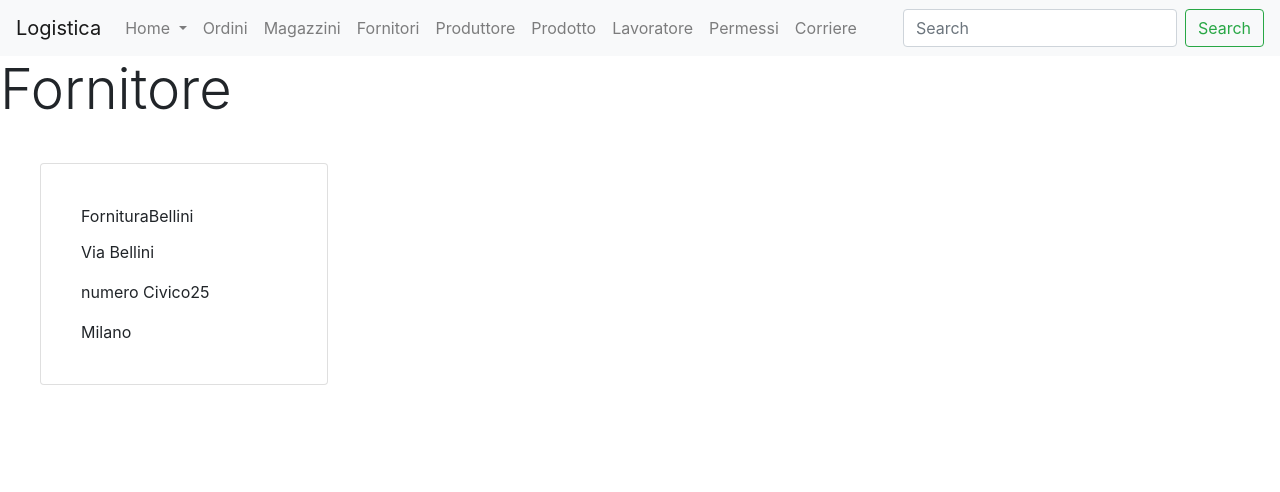
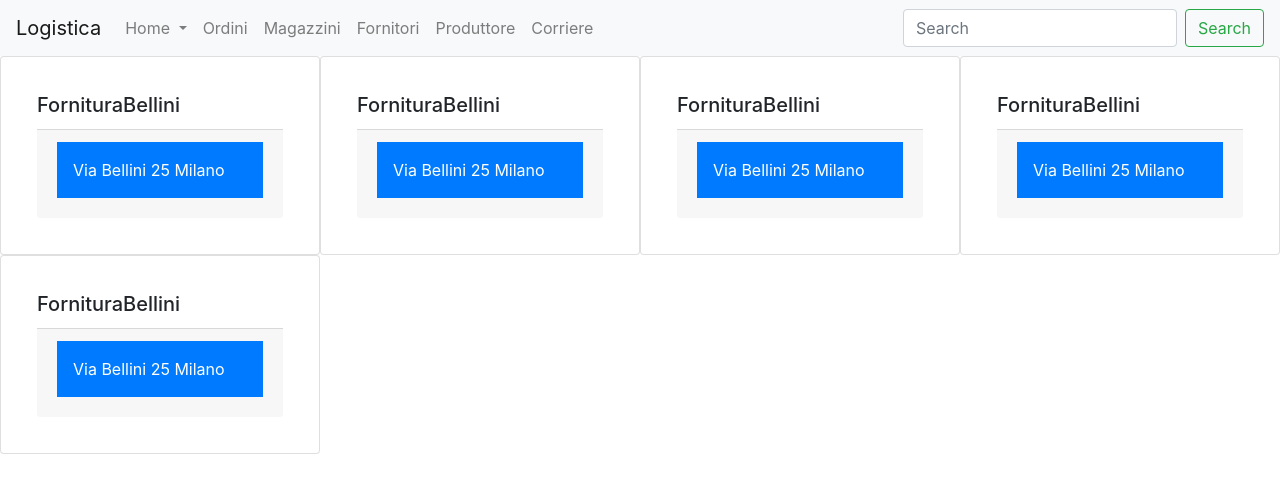
Before and after one commit to fiacca98/EFintus, an Angular app in the folder LogisticaFrontEnd/: page /fornitori in a window 1280 px wide. Shown: the top 492 px of the page. Built offline with nearby package versions, Linux system fonts and the light colour scheme; data requests are answered from the project's data file.

Commit message:
Updates on warehouse

```diff
--- a/LogisticaFrontEnd/src/app/components/fornitori/fornitori.component.css
+++ b/LogisticaFrontEnd/src/app/components/fornitori/fornitori.component.css
@@ -1,3 +1,18 @@
-div {
-    margin: 20px;
+.column {
+  float: left;
+  width: 25%;
+
+}
+
+.row{
+  margin: 0;
+  padding: 0;
+}
+
+
+
+@media screen and (max-width: 600px) {
+  .column {
+    width: 100%;
   }
+}
--- a/LogisticaFrontEnd/src/app/components/fornitori/fornitori.component.html
+++ b/LogisticaFrontEnd/src/app/components/fornitori/fornitori.component.html
@@ -1,12 +1,14 @@
-<h1 class="display-4">Fornitore</h1>
 <div class="row">
-  <div *ngFor="let elemento of fornitore" class="card" style="width: 18rem;">
-
-    <div class="card-body">
-      <p class="card-title">{{elemento.nome}}</p>
-      <p class="card-text">Via {{elemento.via}}</p>
-      <p class="card-text">numero Civico{{elemento.n_civico}}</p>
-      <p class="card-text">{{elemento.citta}}</p>
+  <div class="column" *ngFor="let elemento of fornitore">
+    <div class="card-group">
+      <div class="card p-3" >
+        <div class="card-body">
+          <h5 class="card-title">{{elemento.nome}}</h5>
+          <div class="card-footer">
+            <p class="p-3 mb-2 bg-primary text-white">Via {{elemento.via}} {{elemento.n_civico}} {{elemento.citta}}</p>
+          </div>
+        </div>
+      </div>
     </div>
   </div>
 </div>
--- a/LogisticaFrontEnd/src/app/components/magazzini/magazzini.component.html
+++ b/LogisticaFrontEnd/src/app/components/magazzini/magazzini.component.html
@@ -4,10 +4,33 @@
               <div class="card p-3" >
                 <div class="card-body">
                   <h5 class="card-title">{{elemento.nome}}</h5>
-                  <p class="card-text">This is a wider card with supporting text below as a natural lead-in to additional content. This content is a little bit longer.</p>
+                  <p class="card-text"> Via {{elemento.via}} {{n_civico}} {{elemento.citta}} {{elemento.cap}}</p>
+                  <p class="card-text">Metratura: {{elemento.metratura}}</p>
+                  <p class="card-text">Altezza: {{elemento.altezza}}, Capacita: {{elemento.capacita}}</p>
                 </div>
                 <div class="card-footer">
-                  <button type="button" class="btn btn-primary btn-lg btn-block">Dettagli</button>
+                  <!-- Button trigger modal -->
+                <button type="button" class="btn btn-primary btn-lg btn-block" data-toggle="modal" data-target="#exampleModalCenter">Dettagli</button>
+
+                  <!-- Modal -->
+                  <div class="modal fade" id="exampleModalCenter" tabindex="-1" role="dialog" aria-labelledby="exampleModalCenterTitle" aria-hidden="true">
+                    <div class="modal-dialog modal-dialog-centered" role="document">
+                      <div class="modal-content" >
+                        <div class="modal-header">
+                          <h5 class="modal-title" id="exampleModalLongTitle"></h5>
+                          <button type="button" class="close" data-dismiss="modal" aria-label="Close">
+                            <span aria-hidden="true">&times;</span>
+                          </button>
+                        </div>
+                        <div class="modal-body">
+                          ...
+                        </div>
+                        <div class="modal-footer">
+                          <button type="button" class="btn btn-primary" data-dismiss="modal">Close</button>
+                        </div>
+                      </div>
+                    </div>
+                  </div>
                 </div>
               </div>
 
--- a/LogisticaFrontEnd/src/app/components/produttore/produttore.component.css
+++ b/LogisticaFrontEnd/src/app/components/produttore/produttore.component.css
@@ -1,3 +1,18 @@
-div{
-    margin: 20px;
-}
+.column {
+    float: left;
+    width: 25%;
+
+  }
+
+  .row{
+    margin: 0;
+    padding: 0;
+  }
+
+
+
+  @media screen and (max-width: 600px) {
+    .column {
+      width: 100%;
+    }
+  }
--- a/LogisticaFrontEnd/src/app/components/produttore/produttore.component.html
+++ b/LogisticaFrontEnd/src/app/components/produttore/produttore.component.html
@@ -1,4 +1,4 @@
-<h1 class="display-4">Produttore</h1>
+<!--<h1 class="display-4">Produttore</h1>
 <div class="row">
   <div *ngFor="let elemento of produttore" class="card" style="width: 18rem;">
     <div class="card-body">
@@ -9,4 +9,19 @@
       <p class="card-text">Cap: {{elemento.cap}}</p>
     </div>
   </div>
-</div>
+</div>-->
+<div class="row">
+    <div class="column" *ngFor="let elemento of produttore">
+        <div class="card-group">
+            <div class="card p-3" >
+              <div class="card-body">
+                <h5 class="card-title">{{elemento.nome}}</h5>
+                <div class="card-footer">
+                  <p class="p-3 mb-2 bg-primary text-white">Via {{elemento.via}} {{elemento.n_civico}} {{elemento.citta}} </p>
+                  <p class="p-3 mb-2 bg-primary text-white">Cap {{elemento.cap}}</p>
+                </div>
+              </div>
+            </div>
+          </div>
+    </div>
+  </div>
--- a/LogisticaFrontEnd/src/app/services/navbar.service.ts
+++ b/LogisticaFrontEnd/src/app/services/navbar.service.ts
@@ -12,9 +12,6 @@ export class NavbarService {
     new Navbar(2,"Magazzini","/magazzini",[]),
     new Navbar(2,"Fornitori","/fornitori",[]),
     new Navbar(2,"Produttore","/produttore",[]),
-    new Navbar(2,"Prodotto","/prodotto",[]),
-    new Navbar(2, "Lavoratore", "/lavoratore", []),
-    new Navbar(2,"Permessi","/permessi",[]),
     new Navbar(2,"Corriere","/corriere",[]),
   ]
 
--- a/LogisticaFrontEnd/src/assets/db.json
+++ b/LogisticaFrontEnd/src/assets/db.json
@@ -81,6 +81,38 @@
         "n_civico": 25,
         "citta": "Milano",
         "cap": "20133"
+      },
+      {
+        "id_fornitore": 23232,
+        "nome": "FornituraBellini",
+        "via": "Bellini",
+        "n_civico": 25,
+        "citta": "Milano",
+        "cap": "20133"
+      },
+      {
+        "id_fornitore": 23232,
+        "nome": "FornituraBellini",
+        "via": "Bellini",
+        "n_civico": 25,
+        "citta": "Milano",
+        "cap": "20133"
+      },
+      {
+        "id_fornitore": 23232,
+        "nome": "FornituraBellini",
+        "via": "Bellini",
+        "n_civico": 25,
+        "citta": "Milano",
+        "cap": "20133"
+      },
+      {
+        "id_fornitore": 23232,
+        "nome": "FornituraBellini",
+        "via": "Bellini",
+        "n_civico": 25,
+        "citta": "Milano",
+        "cap": "20133"
       }
       ],
       "produttore":[
```
